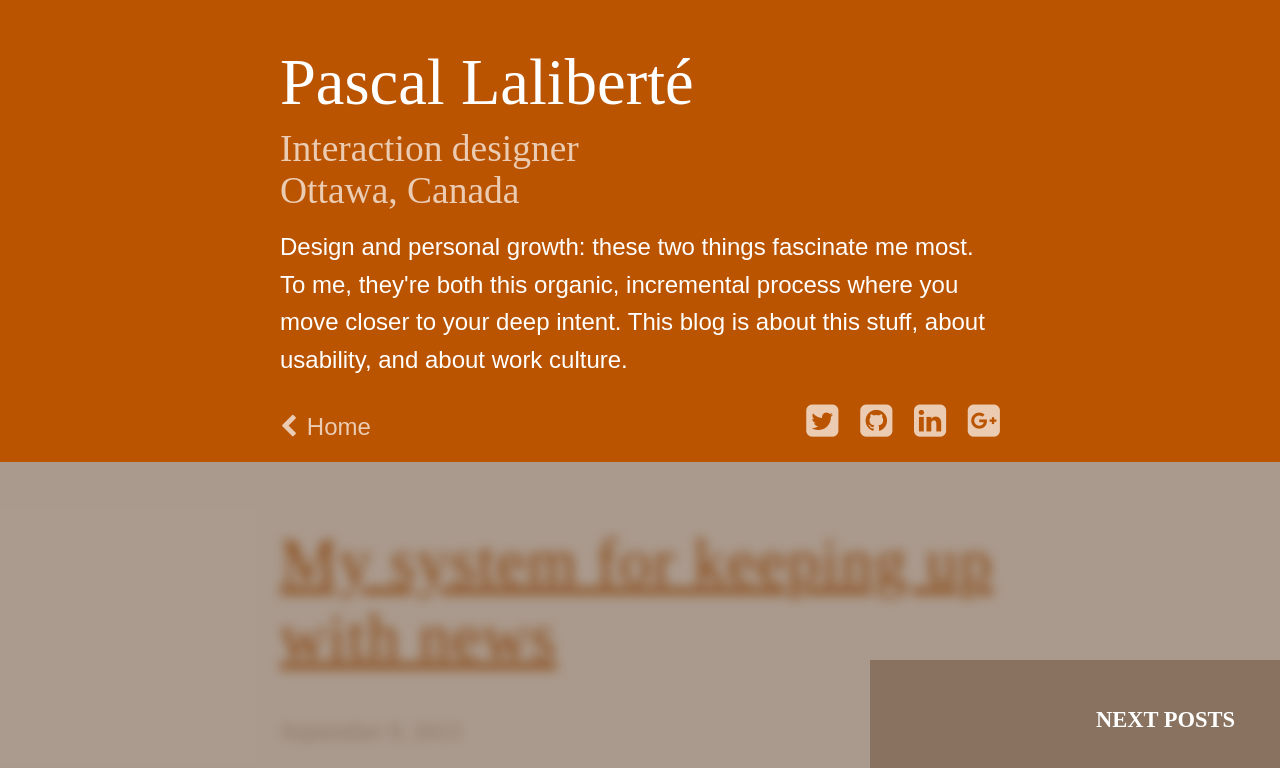
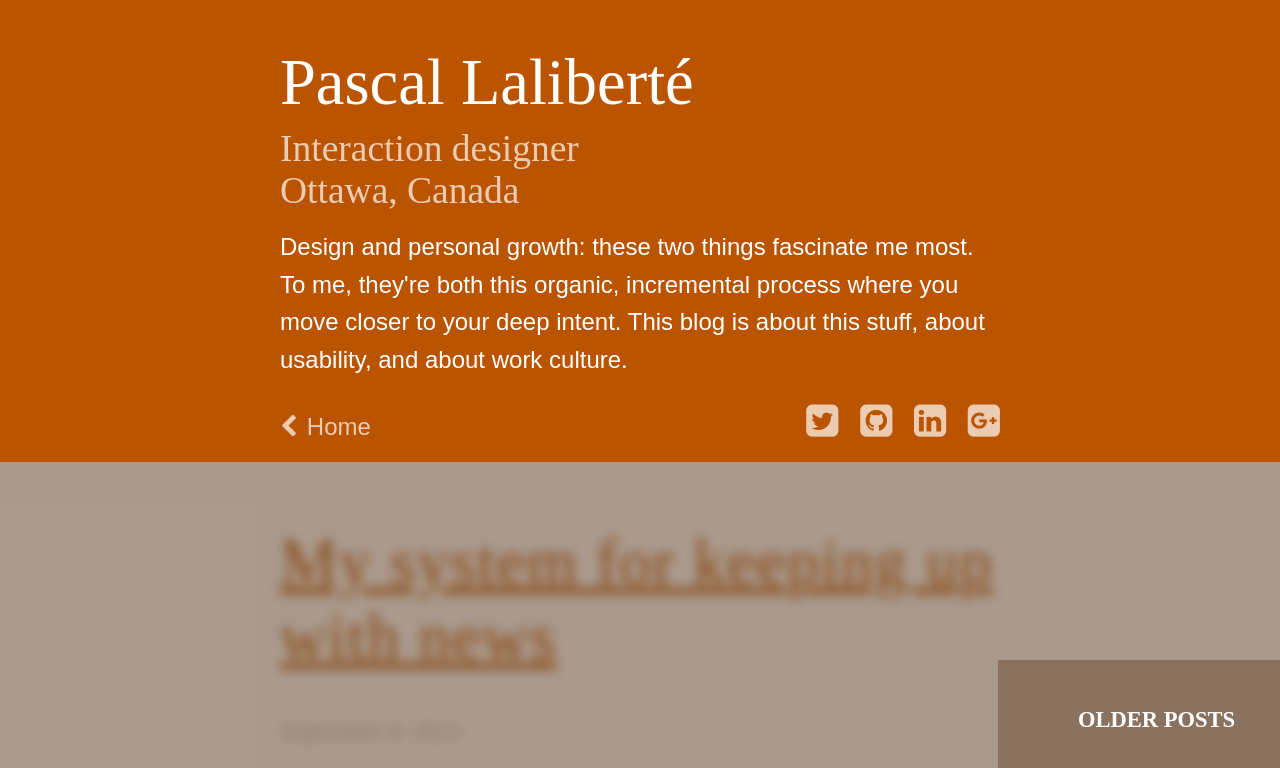
Before and after one commit to pascallaliberte/by.pascallaliberte.me, a Jekyll site: the page built from index.html, in a window 1280 px wide, cut to the strip 0-768 px from the top of the page. Built offline with Jekyll 4.4.1, drawn with Linux system fonts in a browser that asks for light colours; nearby versions of some CDN libraries; the list of posts is cut into pages by our own code.

Commit message:
Adjusted the width of blog-nav-pagination links

```diff
--- a/_includes/blog-nav-pagination.html
+++ b/_includes/blog-nav-pagination.html
@@ -1,9 +1,9 @@
 <div class="blog-nav-container">
-  <nav class="blog-nav">
+  <nav class="blog-nav blog-nav-pagination">
     {% if paginator.previous_page %}
     {% if paginator.previous_page > 1 %}
     <a href="/page{{ paginator.previous_page }}" class="blog-nav-previous">
-      <h3 class="blog-nav-label">Previous posts</h3>
+      <h3 class="blog-nav-label">Newer posts</h3>
     {% else %}
     <a href="/" class="blog-nav-previous">
       <h3 class="blog-nav-label">Home</h3>
@@ -12,7 +12,7 @@
     {% endif %}
     {% if paginator.next_page %}
     <a href="/page{{ paginator.next_page }}" class="blog-nav-next">
-      <h3 class="blog-nav-label">Next posts</h3>
+      <h3 class="blog-nav-label">Older posts</h3>
     </a>
     {% endif %}
   </nav>
--- a/a/css/screen.css
+++ b/a/css/screen.css
@@ -632,7 +632,7 @@ div.intro {
 }
 
 /* line 129, ../sass/layouts/post.sass */
-.post .post-link-title {
+.post .post-link-title, .is-post .post .post-link-title {
   font-size: 28px;
   font-size: 2.8rem;
   line-height: 32px;
@@ -980,13 +980,18 @@ a.intro-more:hover, a.intro-more:active {
   line-height: 3rem;
 }
 
-/* line 53, ../sass/modules/blog-nav.sass */
+/* line 54, ../sass/modules/blog-nav.sass */
+.blog-nav-pagination .blog-nav-previous, .blog-nav-pagination .blog-nav-next {
+  width: 15%;
+}
+
+/* line 57, ../sass/modules/blog-nav.sass */
 .blog-nav-previous:hover, .blog-nav-next:hover {
   background: rgba(87, 55, 29, 0.6);
   color: white;
 }
 
-/* line 57, ../sass/modules/blog-nav.sass */
+/* line 61, ../sass/modules/blog-nav.sass */
 .blog-nav-previous:active, .blog-nav-next:active {
   -webkit-transition-property: none;
   -moz-transition-property: none;
@@ -995,43 +1000,43 @@ a.intro-more:hover, a.intro-more:active {
   background: rgba(87, 55, 29, 0.8);
 }
 
-/* line 61, ../sass/modules/blog-nav.sass */
+/* line 65, ../sass/modules/blog-nav.sass */
 .is-top .blog-nav-previous, .is-top .blog-nav-next {
   display: none;
   color: white;
 }
 
-/* line 67, ../sass/modules/blog-nav.sass */
+/* line 71, ../sass/modules/blog-nav.sass */
 .is-not-home.is-fits-blog-nav-simple.is-top .blog-nav-previous, .is-not-home.is-fits-blog-nav-simple.is-top .blog-nav-next {
   display: block;
   bottom: 15px;
   bottom: 1.5rem;
 }
-/* line 72, ../sass/modules/blog-nav.sass */
+/* line 76, ../sass/modules/blog-nav.sass */
 .is-not-home.is-fits-blog-nav.is-top .blog-nav-previous, .is-not-home.is-fits-blog-nav.is-top .blog-nav-next {
   display: block;
   bottom: 50px;
   bottom: 5rem;
 }
-/* line 77, ../sass/modules/blog-nav.sass */
+/* line 81, ../sass/modules/blog-nav.sass */
 .is-not-home.is-fits-blog-nav-large.is-top .blog-nav-previous, .is-not-home.is-fits-blog-nav-large.is-top .blog-nav-next {
   display: block;
   bottom: 80px;
   bottom: 8rem;
 }
 
-/* line 81, ../sass/modules/blog-nav.sass */
+/* line 85, ../sass/modules/blog-nav.sass */
 .blog-nav-previous {
   left: 0;
 }
 
-/* line 84, ../sass/modules/blog-nav.sass */
+/* line 88, ../sass/modules/blog-nav.sass */
 .blog-nav-next {
   right: 0;
   text-align: right;
 }
 
-/* line 88, ../sass/modules/blog-nav.sass */
+/* line 92, ../sass/modules/blog-nav.sass */
 .blog-nav-label {
   font-family: adelle-sans;
   text-transform: uppercase;
@@ -1042,7 +1047,7 @@ a.intro-more:hover, a.intro-more:active {
   line-height: 1.6rem;
 }
 
-/* line 95, ../sass/modules/blog-nav.sass */
+/* line 99, ../sass/modules/blog-nav.sass */
 .is-fits-blog-nav-large .blog-nav-label {
   font-size: 15px;
   font-size: 1.5rem;
@@ -1050,12 +1055,12 @@ a.intro-more:hover, a.intro-more:active {
   line-height: 2rem;
 }
 
-/* line 99, ../sass/modules/blog-nav.sass */
+/* line 103, ../sass/modules/blog-nav.sass */
 .blog-nav-label .separator {
   display: none;
 }
 
-/* line 102, ../sass/modules/blog-nav.sass */
+/* line 106, ../sass/modules/blog-nav.sass */
 .blog-nav-post-title {
   font-family: adelle;
   font-weight: 400;
@@ -1063,19 +1068,19 @@ a.intro-more:hover, a.intro-more:active {
   display: none;
 }
 @media (min-width: 512px) {
-  /* line 102, ../sass/modules/blog-nav.sass */
+  /* line 106, ../sass/modules/blog-nav.sass */
   .blog-nav-post-title {
     display: block;
   }
 }
 
-/* line 110, ../sass/modules/blog-nav.sass */
+/* line 114, ../sass/modules/blog-nav.sass */
 .is-top .blog-nav-post-title {
   display: none;
 }
 
 @media (min-width: 512px) {
-  /* line 113, ../sass/modules/blog-nav.sass */
+  /* line 117, ../sass/modules/blog-nav.sass */
   .is-fits-blog-nav.is-top .blog-nav-post-title {
     display: block;
   }
--- a/a/sass/modules/blog-nav.sass
+++ b/a/sass/modules/blog-nav.sass
@@ -49,6 +49,10 @@
     +rem(bottom, 100px)
     +rem(font-size, 25px)
     +rem(line-height, 30px)
+
+.blog-nav-pagination
+  .blog-nav-previous, .blog-nav-next
+    width: 15%
 
 .blog-nav-previous:hover, .blog-nav-next:hover
   background: rgba(87,55,29,0.6)
```
Also changed, not shown: a/css/modules/blog-nav.css (+20 -15 lines).
